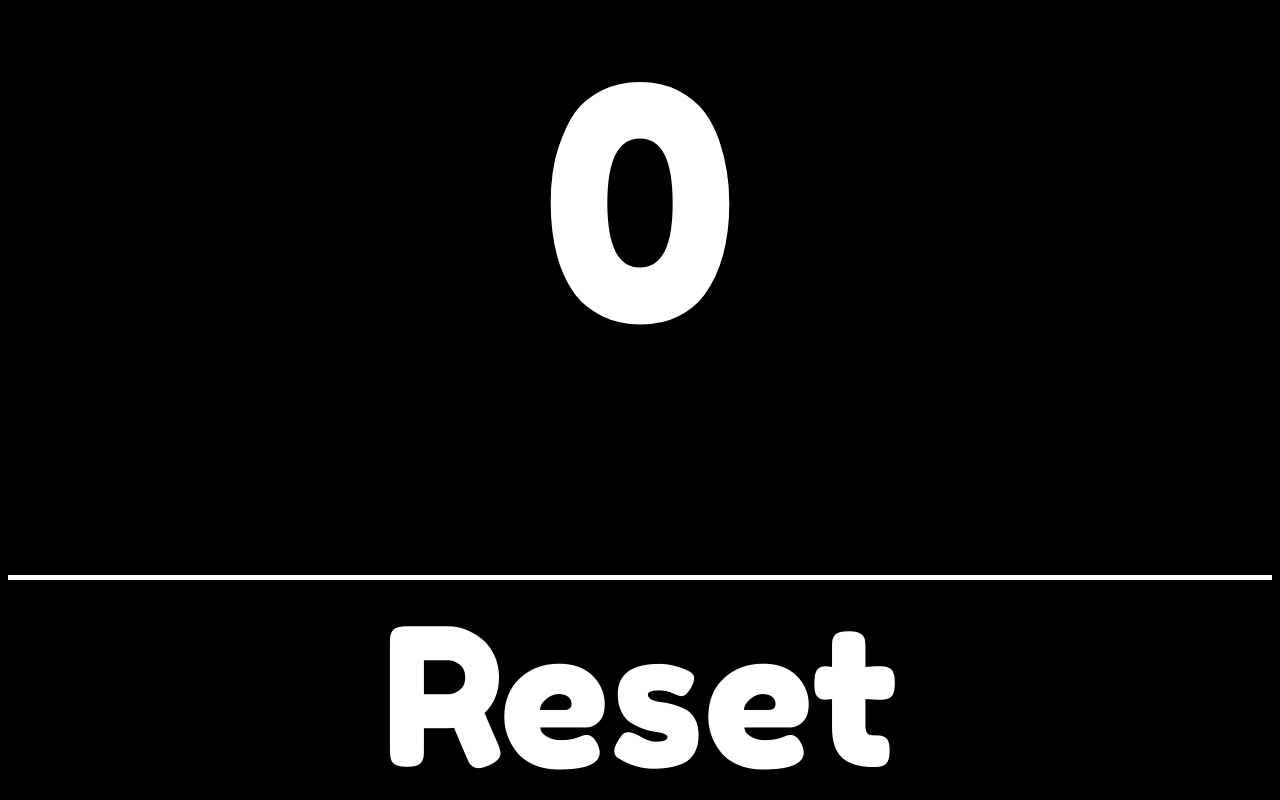
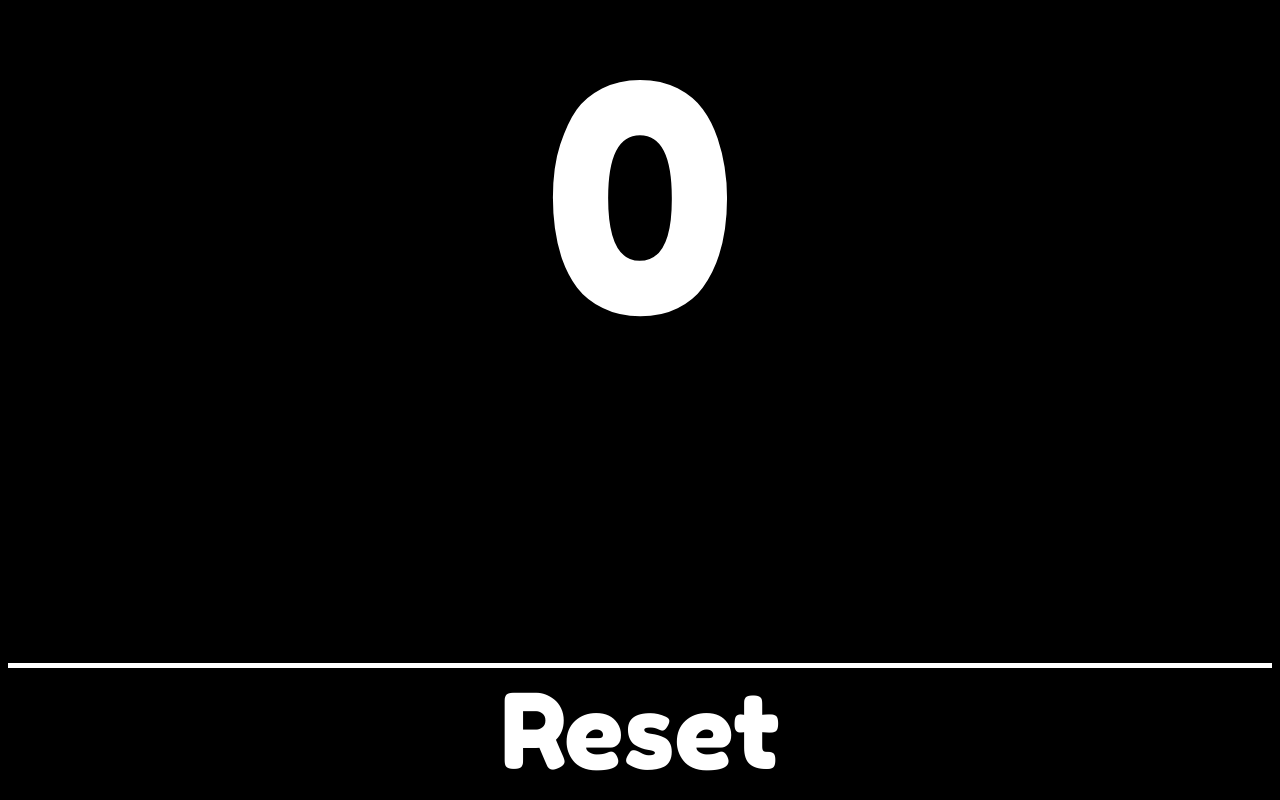
Before and after one commit to GodsVictory/Tally, a plain HTML site: page index.html in a window 1280 px wide. Drawn offline with Linux system fonts and the light colour scheme.

Commit message:
fix scaling

```diff
--- a/index.html
+++ b/index.html
@@ -17,8 +17,8 @@ function reset() {
   document.getElementById("tally").innerHTML = count;
 }
 window.onload = function () {
-  document.getElementById("tally").style.fontSize = document.body.clientWidth * .25 + "px";
-  document.getElementById("reset").style.fontSize = document.body.clientWidth * .15;
+  document.getElementById("tally").style.fontSize = (document.body.clientWidth + document.body.clientHeight) * .15;
+  document.getElementById("reset").style.fontSize = (document.body.clientWidth + document.body.clientHeight) * .05;
   document.getElementById("reset").style.height = document.getElementById("reset").style.fontSize;
 }
 </script>
```
